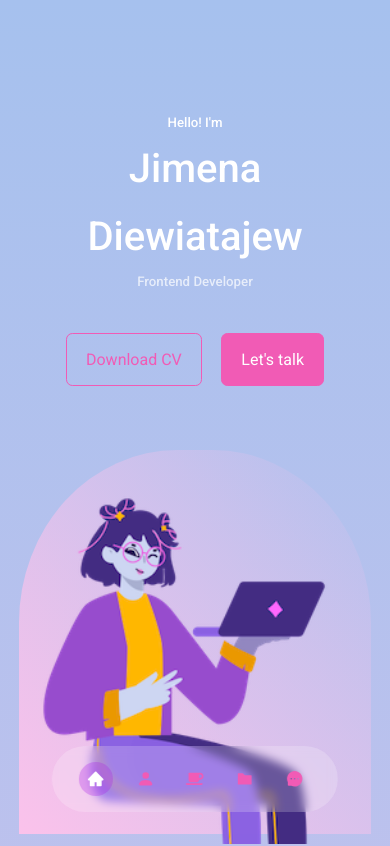
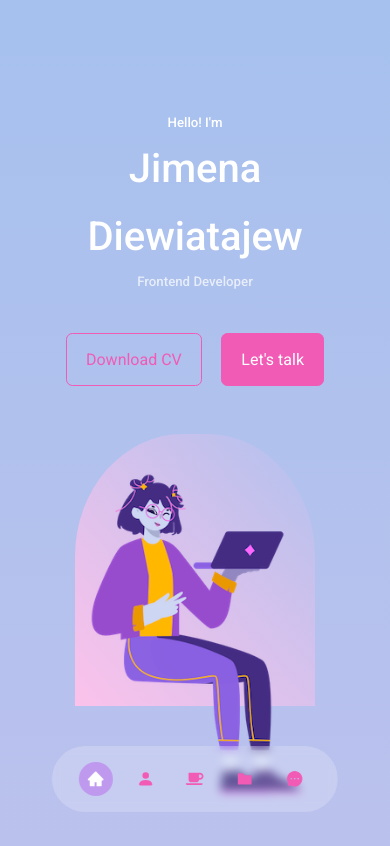
Before and after one commit to jimdiew/portfolio2022, a React (Create React App) app: page / in a window 390 px wide. Shown: the top 846 px of the page. Built offline with nearby package versions, Linux system fonts and the light colour scheme; a web font is replaced by a local one.

Commit message:
Update header.css

```diff
--- a/src/components/header/header.css
+++ b/src/components/header/header.css
@@ -1,7 +1,7 @@
 header{
     height: 100vh;
     padding-top: 7rem;
-    overflow: hidden;
+    /* overflow: hidden; */
 }
 
 .header__container{
@@ -75,4 +75,18 @@ header{
      .header__socials, .scroll__down{
         display: none;
      }
+
+     .me{
+        width: 15rem;
+        height: 17rem;
+        position: absolute;
+        left: calc(50% - (15rem/2));
+        margin-top: 3rem;
+        border-radius: 45% 45% 0 0;
+        padding-top: 1.5rem;
+     }
+
+     header{
+        height: 110vh;
+     }
 }
```
